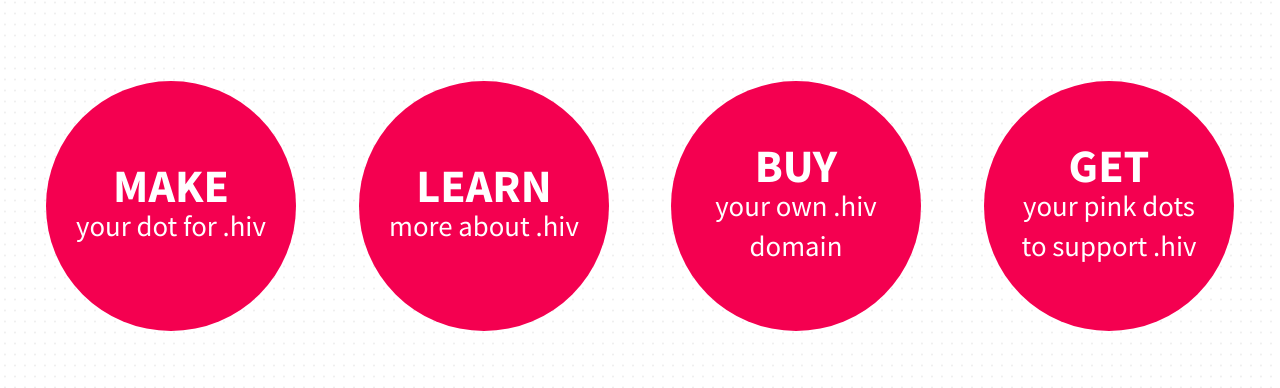
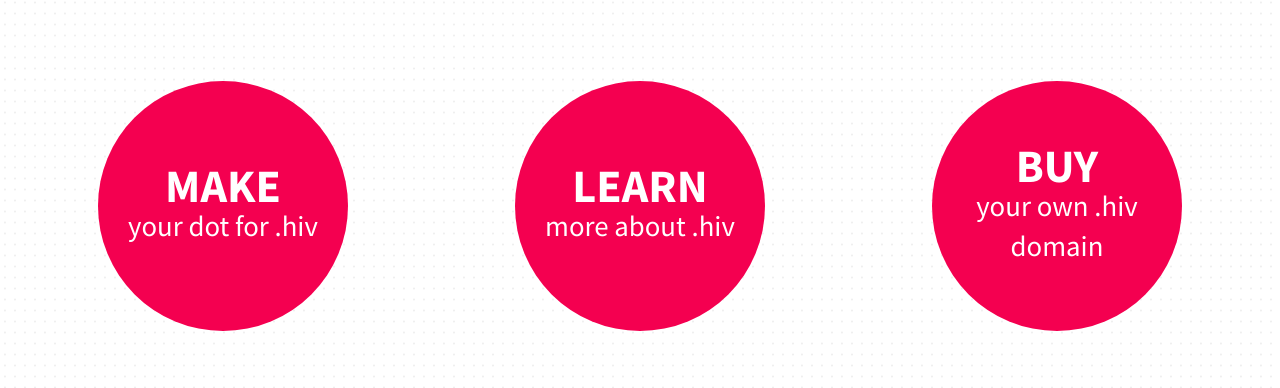
Before and after one commit to dothiv/mydotforhiv, a plain HTML site: page index.html in a window 1280 px wide. Shown: the part 333-721 px from the top of the page. Drawn offline with Linux system fonts and the light colour scheme.

Commit message:
Remove dothivify. CC @dyrden.

```diff
--- a/index.html
+++ b/index.html
@@ -63,7 +63,7 @@
                 </div>
 
                 <div class="row row-dots">
-                    <div class="col-lg-3 col-md-6 col-sm-6 col-xxs-12 col-dot">
+                    <div class="col-lg-4 col-xxs-12 col-dot">
                         <div class="flip-container dot dot-a pre-init" ontouchstart="this.classList.toggle('hover');">
                             <div class="flipper">
                                 <div class="front">
@@ -90,7 +90,7 @@
                             </div>
                         </div>
                     </div>
-                    <div class="col-lg-3 col-md-6 col-sm-6 col-xxs-12 col-dot">
+                    <div class="col-lg-4 col-xxs-12 col-dot">
                         <div class="flip-container dot dot-b pre-init" ontouchstart="this.classList.toggle('hover');">
                             <div class="flipper">
                                 <a class="dot2link" href="https://click4life.hiv" target="_blank">
@@ -106,7 +106,7 @@
                             </div>
                         </div>
                     </div>
-                    <div class="col-lg-3 col-md-6 col-sm-6 col-xxs-12 col-dot">
+                    <div class="col-lg-4 col-xxs-12 col-dot">
                         <div class="flip-container dot dot-b pre-init" ontouchstart="this.classList.toggle('hover');">
                             <div class="flipper">
                                 <a class="dot3link" href="http://www.register.hiv" target="_blank">
@@ -115,29 +115,6 @@
                                             <div class="holder">
                                                 <h2>Buy</h2>
                                                 <h4>your own .hiv domain</h4>
-                                            </div>
-                                        </div>
-                                    </div>
-                                </a>
-                            </div>
-                        </div>
-                    </div>
-                    <div class="col-lg-3 col-md-6 col-sm-6 col-xxs-12 col-dot">
-                        <div class="flip-container dot dot-a pre-init" ontouchstart="this.classList.toggle('hover');">
-                            <div class="flipper">
-                                <div class="front">
-                                    <div class="wrapper">
-                                        <div class="holder">
-                                            <h2>Get</h2>
-                                            <h4>your pink dots to support .hiv</h4>
-                                        </div>
-                                    </div>
-                                </div>
-                                <a class="dot4link" href="http://marionebl.github.io/dothivify/" target="_blank">
-                                    <div class="back">
-                                        <div class="wrapper">
-                                            <div class="holder">
-                                                <p>Turn the dots on your website pink and show your support for .hiv<br><span class="bold">Get your Javascript snippet here</span></p>
                                             </div>
                                         </div>
                                     </div>
```
